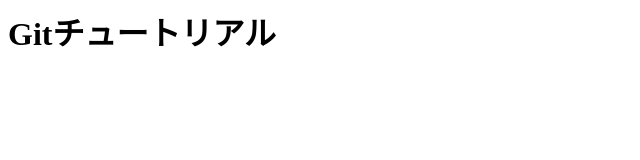
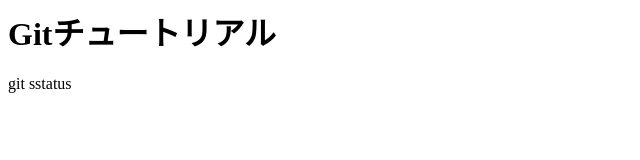
Before and after one commit to tamaiku/git_tutorial_bak, a plain HTML site: page index.html in a window 1280 px wide. Shown: the full height of the page, 0-640 px from the left. Drawn offline with Linux system fonts and the light colour scheme.

Commit message:
git statusコマンドを追記

```diff
--- a/index.html
+++ b/index.html
@@ -1 +1,2 @@
 <h1>Gitチュートリアル</h1>
+<p>git sstatus</p>
```
